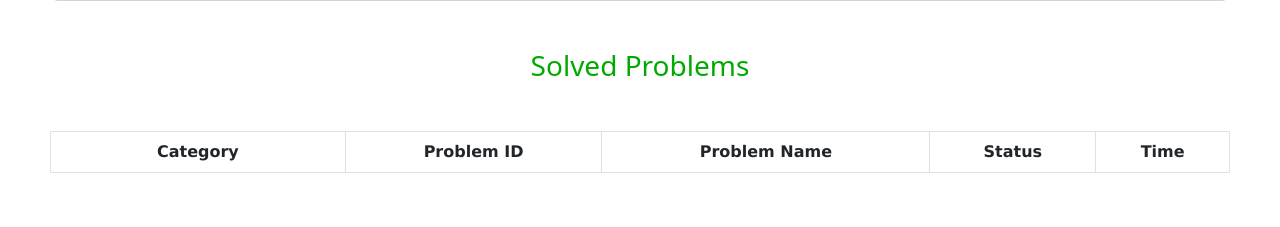
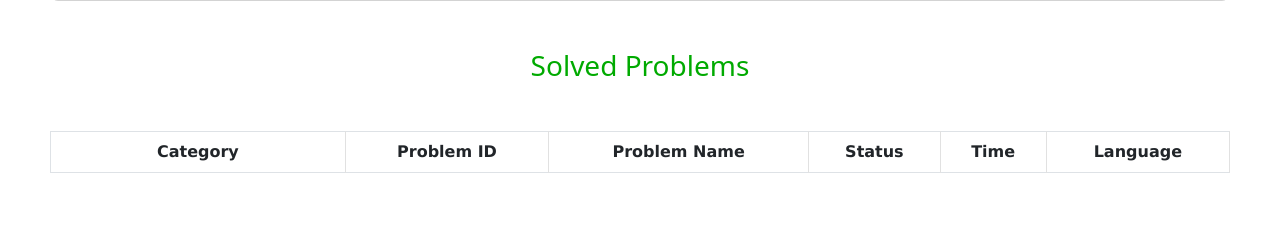
Before and after one commit to smhimran/GreenDivision, a Django app: template public/templates/public/profile.html in a window 1280 px wide. Shown: the part 541-768 px from the top of the page. Run offline with Django 3.2, Linux system fonts and the light colour scheme; the template is opened without the code that fills it, so the values that code supplies are empty.

Commit message:
add: Submission language in profile

```diff
--- a/public/templates/public/profile.html
+++ b/public/templates/public/profile.html
@@ -167,6 +167,7 @@
                             <th scope="col" class="text-center">Problem Name</th>
                             <th scope="col" class="text-center">Status</th>
                             <th scope="col" class="text-center">Time</th>
+                            <th scope="col" class="text-center">Language</th>
                         </tr>
                     </thead>
                     <tbody>
@@ -196,6 +197,7 @@
 
                             </td>
                             <td class="text-center">{{ problem.time }}</td>
+                            <td class="text-center" style="color: #0a0;">{{ problem.language }}</td>
                         </tr>
 
                     {% endfor %}
@@ -226,6 +228,7 @@
 
                             </td>
                             <td class="text-center">{{ problem.time }}</td>
+                            <td class="text-center" style="color: #0a0;">{{ problem.language }}</td>
                         </tr>
 
                     {% endfor %}
@@ -256,6 +259,7 @@
 
                             </td>
                             <td class="text-center">{{ problem.time }}</td>
+                            <td class="text-center" style="color: #0a0;">{{ problem.language }}</td>
                         </tr>
 
                     {% endfor %}
@@ -286,6 +290,7 @@
 
                             </td>
                             <td class="text-center">{{ problem.time }}</td>
+                            <td class="text-center" style="color: #0a0;">{{ problem.language }}</td>
                         </tr>
 
                     {% endfor %}
@@ -316,6 +321,7 @@
 
                             </td>
                             <td class="text-center">{{ problem.time }}</td>
+                            <td class="text-center" style="color: #0a0;">{{ problem.language }}</td>
                         </tr>
 
                     {% endfor %}
@@ -346,6 +352,7 @@
 
                             </td>
                             <td class="text-center">{{ problem.time }}</td>
+                            <td class="text-center" style="color: #0a0;">{{ problem.language }}</td>
                         </tr>
 
                     {% endfor %}
@@ -376,6 +383,7 @@
 
                             </td>
                             <td class="text-center">{{ problem.time }}</td>
+                            <td class="text-center" style="color: #0a0;">{{ problem.language }}</td>
                         </tr>
 
                     {% endfor %}
@@ -406,6 +414,7 @@
 
                             </td>
                             <td class="text-center">{{ problem.time }}</td>
+                            <td class="text-center" style="color: #0a0;">{{ problem.language }}</td>
                         </tr>
 
                     {% endfor %}
```
Also changed, not shown: public/views.py (+24 -8 lines).
